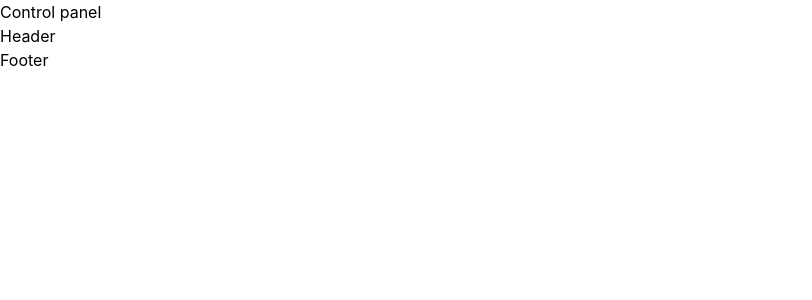
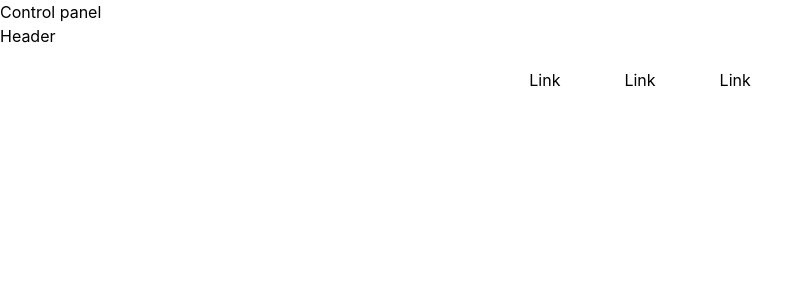
Before and after one commit to rts-cmk-wu06/smartlight-ui-WilliamDeckmann, a React (Create React App) app: page / in a window 1280 px wide. Shown: the top 300 px of the page, without its empty margins (0-812 px from the left). Built offline with nearby package versions, Linux system fonts and the light colour scheme.

Commit message:
Update footer & add navigation

```diff
--- /dev/null
+++ b/src/json/navigation.json
@@ -0,0 +1,22 @@
+[
+    {
+        "id": 1,
+        "name": "",
+        "img": "",
+        "url": "/"
+    },
+
+    {
+        "id": 2,
+        "name": "",
+        "img": "",
+        "url": "/"
+    },
+
+    {
+        "id": 3,
+        "name": "",
+        "img": "",
+        "url": "/"
+    }
+]
--- a/src/templates/App.js
+++ b/src/templates/App.js
@@ -8,6 +8,7 @@ import RoomAdjuster from "../pages/RoomAdjuster";
 // Templates
 import Main from "./Main";
 import Footer from "./Footer";
+import Navigation from "./Navigation";
 
 function App() {
   return (
@@ -25,7 +26,7 @@ function App() {
         </Routes>
       </Main>
       <Footer>
-        Footer
+        <Navigation />
       </Footer>
     </div>
   );
--- a/src/templates/Footer.js
+++ b/src/templates/Footer.js
@@ -1,8 +1,8 @@
 const Footer = (props) => {
     return (
-        <div className="Footer">
+        <footer className="Footer w-100 p-5 flex justify-center bg-white">
             {props.children}
-        </div>
+        </footer>
     );
 }
 
--- /dev/null
+++ b/src/templates/Navigation.js
@@ -0,0 +1,23 @@
+// Imports
+import { Link } from "react-router-dom";
+
+// Json
+import Data from "../json/navigation.json"
+
+const Navigation = () => {
+    return (
+        <nav className="Navigation">
+            <ul className="Navigation__list flex gap-16">
+                {Data.map(item => (
+                    <li className="Navigation__item" key={item.id}>
+                        <Link to={item.url}>
+                            Link
+                        </Link>
+                    </li>
+                ))}
+            </ul>
+        </nav>
+    );
+}
+
+export default Navigation;
```
